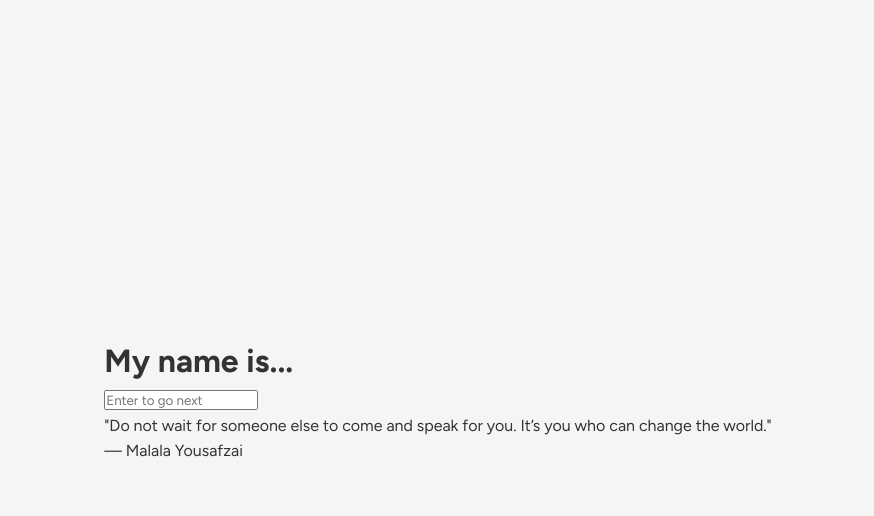
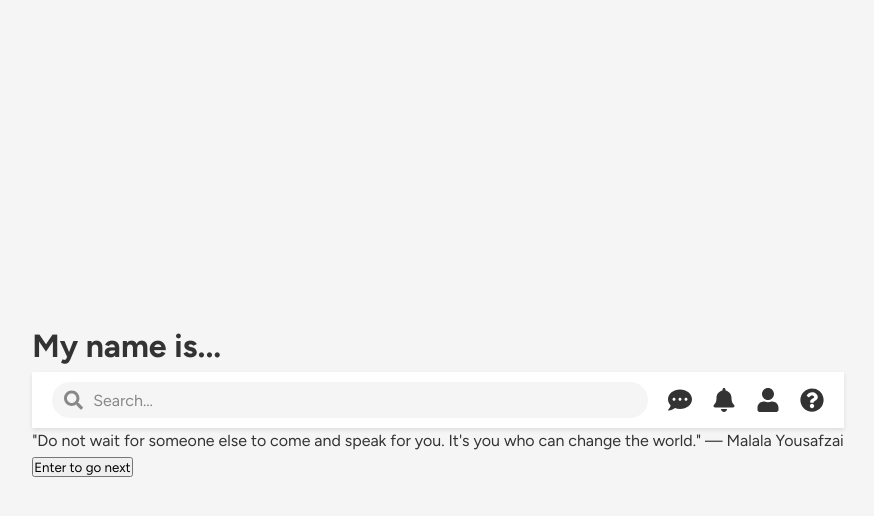
Before and after one commit to aayahosman/TreeHacks-Project, a React (Create React App) app in the folder client/: page / in a window 1280 px wide. Both pictures are taken after a click on the icon 672 px from the left and 63 px from the top of the page. Shown: the top 516 px of the page, without its empty margins (202-1076 px from the left). Built offline with nearby package versions, Linux system fonts and the light colour scheme.

Commit message:
buggy sign up

```diff
--- a/client/src/App.css
+++ b/client/src/App.css
@@ -80,6 +80,55 @@ a:hover {
   font-size: 15px; /* Makes the button text bigger */
 }
 
+/* serachbar page */
+/* SearchBar.css */
+.searchbar {
+  display: flex;
+  align-items: center;
+  justify-content: space-between;
+  padding: 10px 20px;
+  background-color: #fff;
+  box-shadow: 0 2px 4px rgba(0, 0, 0, 0.1);
+}
+
+.search-container {
+  display: flex;
+  align-items: center;
+  background-color: #f5f5f5;
+  padding: 8px 12px;
+  border-radius: 20px;
+  flex-grow: 1;
+  margin-right: 20px;
+}
+
+.search-input {
+  border: none;
+  outline: none;
+  background-color: transparent;
+  font-size: 16px;
+  width: 100%;
+}
+
+.search-input::placeholder {
+  color: #888;
+}
+
+.icons-container {
+  display: flex;
+  align-items: center;
+  gap: 20px;
+}
+
+.icon {
+  font-size: 24px;
+  cursor: pointer;
+  color: #333;
+}
+
+.icon:hover {
+  color: #007bff; /* Change color on hover */
+}
+
 /* swiping */
 .container {
   display: flex;
--- /dev/null
+++ b/client/src/components/SearchBar.jsx
@@ -0,0 +1,29 @@
+// components/SearchBar.jsx
+import React from "react";
+import { FaCommentDots, FaBell, FaUser, FaQuestionCircle, FaSearch } from "react-icons/fa";
+import { useNavigate } from "react-router-dom";
+
+function SearchBar() {
+  const navigate = useNavigate();
+
+  return (
+    <nav className="searchbar">
+      <div className="search-container">
+        <FaSearch style={{ fontSize: "20px", color: "#888", marginRight: "10px" }} />
+        <input
+          type="text"
+          placeholder="Search..."
+          className="search-input"
+        />
+      </div>
+      <div className="icons-container">
+        <FaCommentDots className="icon" />
+        <FaBell className="icon" />
+        <FaUser className="icon" onClick={() => navigate("/profile")} />
+        <FaQuestionCircle className="icon" />
+      </div>
+    </nav>
+  );
+}
+
+export default SearchBar;
--- a/client/src/pages/SignUp.jsx
+++ b/client/src/pages/SignUp.jsx
@@ -1,23 +1,20 @@
-import { useState } from "react";
+// pages/SignUp.jsx
+import React from "react";
+import SearchBar from "../components/SearchBar"; // Adjust the import path as needed
 
-const SignUp = () => {
-    const [name, setName] = useState("");
+function SignUp() {
+  return (
+    <div className="signup-page">
+      <div className="signup-content">
+        <h1>My name is...</h1>
+        <SearchBar />
+        <p>
+          "Do not wait for someone else to come and speak for you. It's you who can change the world." — Malala Yousafzai
+        </p>
+        <button className="next-button">Enter to go next</button>
+      </div>
+    </div>
+  );
+}
 
-    return (
-        <div className="flex flex-col items-center justify-center min-h-screen bg-gray-100">
-            <h1 className="text-3xl font-bold">My name is...</h1>
-            <input
-                type="text"
-                value={name}
-                onChange={(e) => setName(e.target.value)}
-                placeholder="Enter to go next"
-                className="mt-4 px-4 py-2 border rounded-lg shadow-md focus:outline-none focus:ring-2 focus:ring-purple-400"
-            />
-            <p className="mt-4 text-purple-600 text-lg font-medium">
-                "Do not wait for someone else to come and speak for you. It’s you who can change the world."
-                <br /> — Malala Yousafzai
-            </p>
-        </div>
-    );
-};
 export default SignUp;
```
